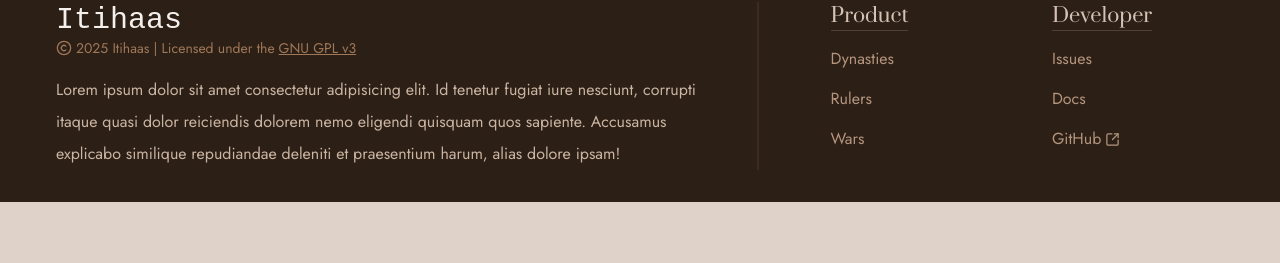
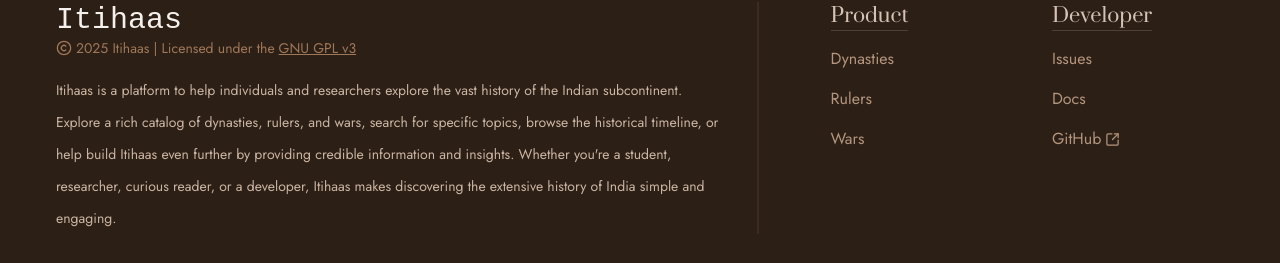
Before and after one commit to sunillshastry/itihaas-client, a React (Vite) app: page / in a window 1280 px wide. Shown: the part 982-1245 px from the top of the page. Before the commit the page ends 1184 px from the top, so only its background shows below. Built offline with nearby package versions, Linux system fonts and the light colour scheme; no server answers; a web font is replaced by a local one.

Commit message:
Update existing Footer component content: replace boilerplate content with relevant footer information details about Itihaas

```diff
--- a/src/components/Footer.jsx
+++ b/src/components/Footer.jsx
@@ -25,11 +25,14 @@ function Footer() {
 					</p>
 				</div>
 
-				<p className="text-primary-50 mt-4 leading-8">
-					Lorem ipsum dolor sit amet consectetur adipisicing elit. Id tenetur
-					fugiat iure nesciunt, corrupti itaque quasi dolor reiciendis dolorem
-					nemo eligendi quisquam quos sapiente. Accusamus explicabo similique
-					repudiandae deleniti et praesentium harum, alias dolore ipsam!
+				<p className="text-primary-50 mt-4 text-sm leading-8">
+					Itihaas is a platform to help individuals and researchers explore the
+					vast history of the Indian subcontinent. Explore a rich catalog of
+					dynasties, rulers, and wars, search for specific topics, browse the
+					historical timeline, or help build Itihaas even further by providing
+					credible information and insights. Whether you&apos;re a student,
+					researcher, curious reader, or a developer, Itihaas makes discovering
+					the extensive history of India simple and engaging.
 				</p>
 			</section>
 
```
